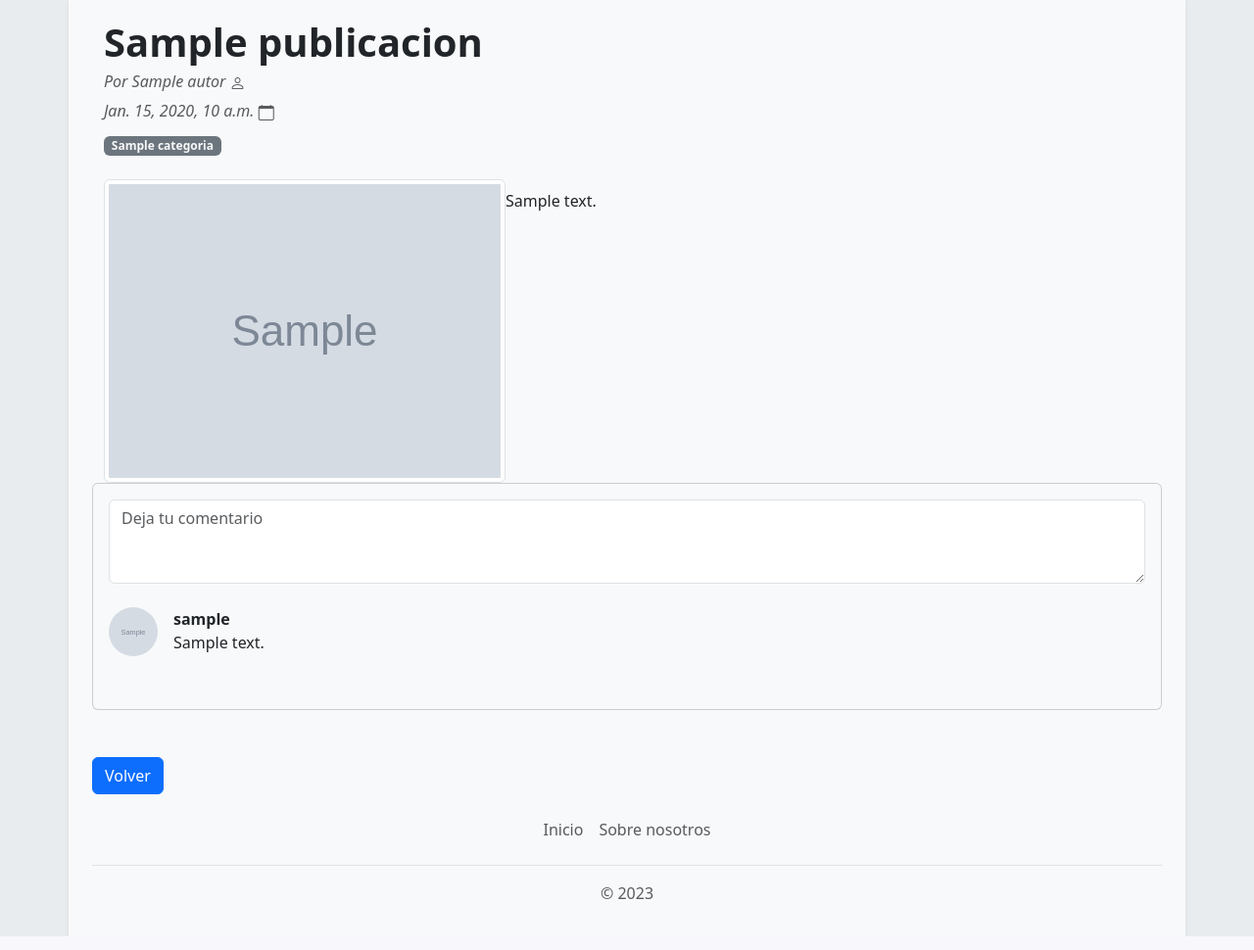
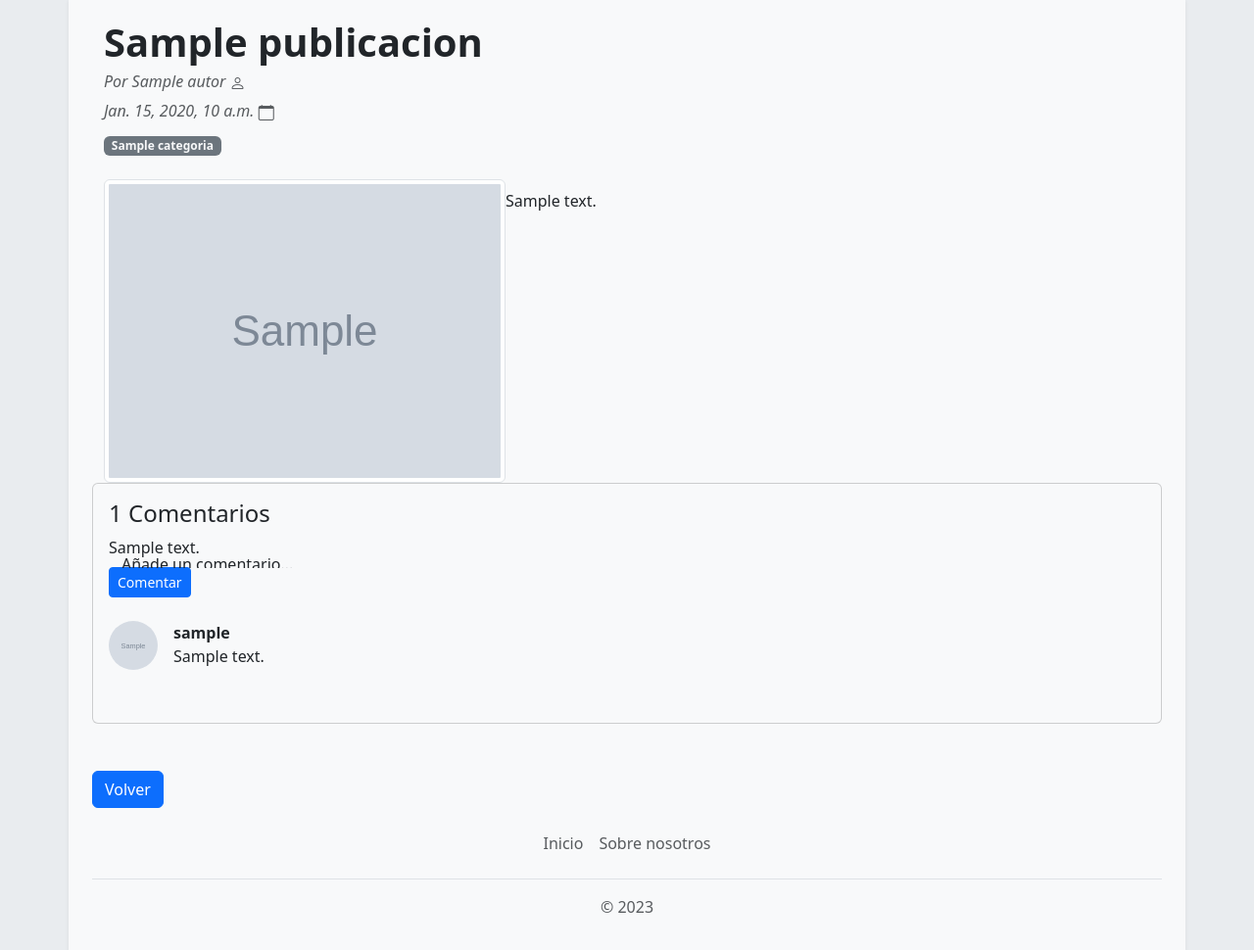
Before and after one commit to petitmilicen/Blog-django, a Django app: template Blog/blog_proyecto/core/templates/core/publicacion.html in a window 1280 px wide. Shown: the part 71-1041 px from the top of the page at 98% size. Run offline with Django 3.2, Linux system fonts and the light colour scheme; the template is opened without the code that fills it: most values are stand-ins (such as "Sample title", 1, 10 or a date in 2020); grey boxes marked "Sample" are stand-in pictures.

Commit message:
comentario formulario

```diff
--- a/Blog/blog_proyecto/core/forms.py
+++ b/Blog/blog_proyecto/core/forms.py
@@ -29,10 +29,13 @@
         fields = ['username', 'email']
         widgets = {
             'username': forms.TextInput(attrs={'class': 'form-control', 'placeholder':'nombre'}),
-            'email': forms.EmailInput(attrs={'class': 'form-control', 'placeholder':'correo@ejemplo.com'})
+            'email': forms.EmailInput(attrs={'class': 'form-control', 'placeholder':'correo@ejemplo.com', 'id':'floatingTextarea2'})
         }
 
 class ComentarioForm(forms.ModelForm):
     class Meta:
         model = Comentario
         fields = ['texto']
+        widgets = {
+            'texto': forms.TextInput(attrs={'class': 'form-control form-control-lg', 'placeholder':'Añade un comentario...'}),
+        }
--- a/Blog/blog_proyecto/core/models.py
+++ b/Blog/blog_proyecto/core/models.py
@@ -27,7 +27,7 @@
     imagen = models.ImageField()
     texto = models.TextField()
     fecha_creacion = models.DateTimeField(auto_now_add=True)
-    likes = models.ManyToManyField(Usuario, related_name='blog_publicaciones')
+    likes = models.ManyToManyField(Usuario, related_name='blog_publicaciones', blank=True)
     estatus = models.BooleanField(default=True)
 
     def __str__(self):
--- a/Blog/blog_proyecto/core/templates/core/publicacion.html
+++ b/Blog/blog_proyecto/core/templates/core/publicacion.html
@@ -72,8 +72,15 @@
                 <section class="mb-5">
                     <div class="card bg-light">
                         <div class="card-body">
-                            <form class="mb-4">
-                                <textarea class="form-control" rows="3" placeholder="Deja tu comentario"></textarea>
+
+                            <h4>{{publicacion.comentarios.count}} Comentarios</h4>
+                            <form class="mb-4" method='POST'>
+                                {% csrf_token %}
+                                <div class="form-floating">
+                                    {{formulario_comentario.texto}}
+                                    <label for="floatingTextarea2">Añade un comentario...</label>
+                                </div>
+                                <div class="mt-2 text-right"><button class="btn btn-primary btn-sm shadow-none" type="submit">Comentar</button></div>
                             </form>
 
                             {% if publicacion.comentarios.all %}
@@ -83,7 +90,7 @@
                                         <img class="rounded-circle" width="50px" height="50px" src="{{ comentario.autor.imagen.url }}" alt="..." />
                                     </div>
                                     <div class="ms-3">
-                                        <div class="fw-bold">{{ comentario.autor.username }}</div>
+                                        <div class="fw-bold"><a href="{% url 'perfil' comentario.autor.id %}" style="text-decoration: none; color: inherit;">{{ comentario.autor.username }}</a></div>
                                         <p>{{ comentario.texto }}</p>
                                     </div>
                                 </div>
```
Also changed, not shown: Blog/blog_proyecto/core/views.py (+14 -3 lines), Blog/blog_proyecto/core/migrations/0006_alter_publicacion_likes.py (added).
